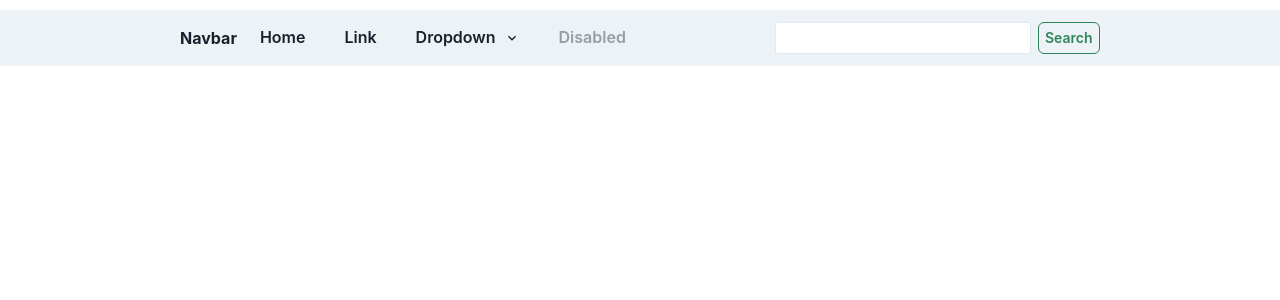
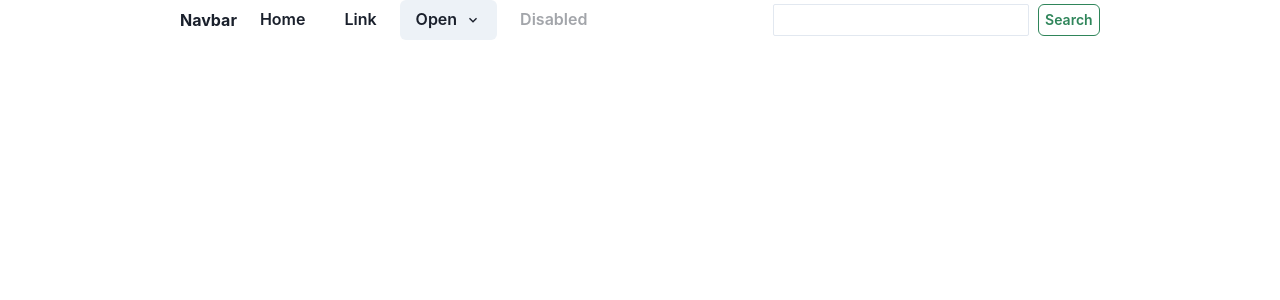
Before and after one commit to 1082cubi/react20231031, a React (Create React App) app: page / in a window 1280 px wide. Shown: the top 300 px of the page. Built offline with nearby package versions, Linux system fonts and the light colour scheme.

Commit message:
Select 사용

```diff
--- a/src/App.js
+++ b/src/App.js
@@ -15,39 +15,40 @@ import { ChevronDownIcon } from "@chakra-ui/icons";
 function App(props) {
   return (
     <Flex
-      px={{ base: "0px", md: "70px", lg: "120px", xl: "180px" }}
+      px={{ base: "0px", md: "100px", lg: "120px", xl: "180px" }}
       justify="space-between"
-      py="8px"
-      my="10px"
-      bg="gray.100"
     >
-      <Flex gap="7px" align="center">
-        <Text as="b">Navbar</Text>
+      <Flex gap="7px" align="center>">
+        <Text as="b" mt="8px">
+          Navbar
+        </Text>
         <Button variant={"ghost"}>Home</Button>
         <Button variant={"ghost"}>Link</Button>
-
         <Menu>
+          {({ isOpen }) => (
+            <>
               <MenuButton
-            variant="ghost"
+                isActive={isOpen}
                 as={Button}
                 rightIcon={<ChevronDownIcon />}
               >
-            Dropdown
+                {isOpen ? "Close" : "Open"}
               </MenuButton>
               <MenuList>
                 <MenuItem>Download</MenuItem>
-            <MenuItem>Create a Copy</MenuItem>
-            <MenuItem>Mark as Draft</MenuItem>
-            <MenuItem>Delete</MenuItem>
-            <MenuItem>Attend a Workshop</MenuItem>
+                <MenuItem onClick={() => alert("Kagebunshin")}>
+                  Create a Copy
+                </MenuItem>
               </MenuList>
+            </>
+          )}
         </Menu>
 
         <Button variant={"ghost"} isDisabled={true}>
           Disabled
         </Button>
       </Flex>
-      <Flex gap="7px" align="center">
+      <Flex gap="9px" align="center">
         <Input size="sm" bg="white" colorScheme="green" />
         <Button size="sm" variant="outline" colorScheme="green">
           Search
```
Lines whose indentation alone changed are shown as unchanged.
